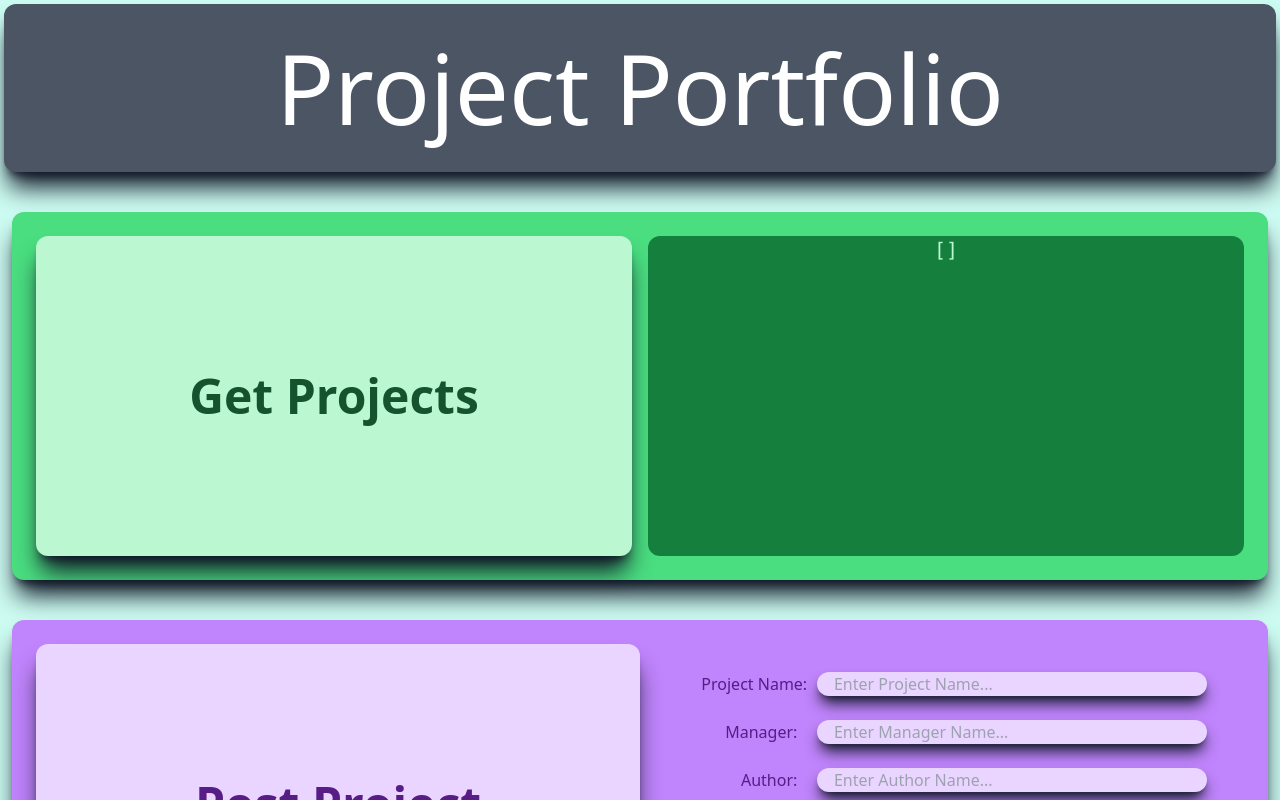
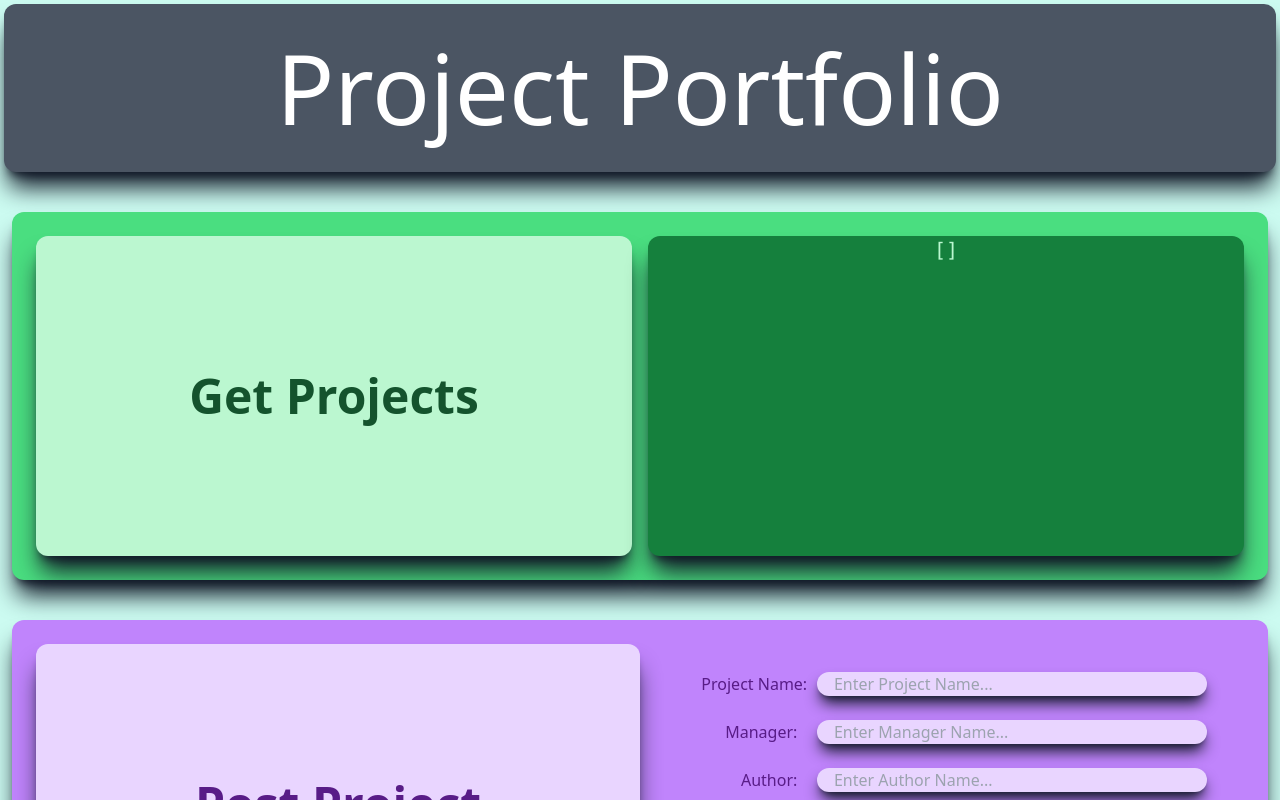
Before and after one commit to NilK15/NilK15.github.io, a React (Create React App) app: page / in a window 1280 px wide. Shown: the top 800 px of the page. Built offline with nearby package versions, Linux system fonts and the light colour scheme.

Commit message:
changed dataItems div to have shadow

```diff
--- a/src/components/Body.tsx
+++ b/src/components/Body.tsx
@@ -69,7 +69,7 @@ const Body = () => {
 			<div className='getDiv flex mb-10 mt-3 rounded-xl border-green-800 bg-green-400 p-6 shadow-xl shadow-gray-900'>
 				<button className='getButton transition ease-in-out hover:-translate-y-1 duration-300  text-5xl w-1/2 h-84 text-green-900 shadow-xl shadow-gray-900 rounded-xl font-bold border-green-700 bg-green-200 cursor-pointer hover:bg-green-300'
 					onClick={fetchDataGet}> Get Projects </button>
-				<div className='dataItems w-1/2 h-80 text-5xl overflow-y-auto bg-green-700 rounded-xl ml-4 '>
+				<div className='dataItems w-1/2 h-80 text-5xl shadow-xl shadow-gray-900 overflow-y-auto bg-green-700 rounded-xl ml-4 '>
 					<div className='flex justify-center jsonHolder'>
 						<pre className='text-xl text-green-200'>{JSON.stringify(data, null, 2)}</pre>
 					</div>
```
